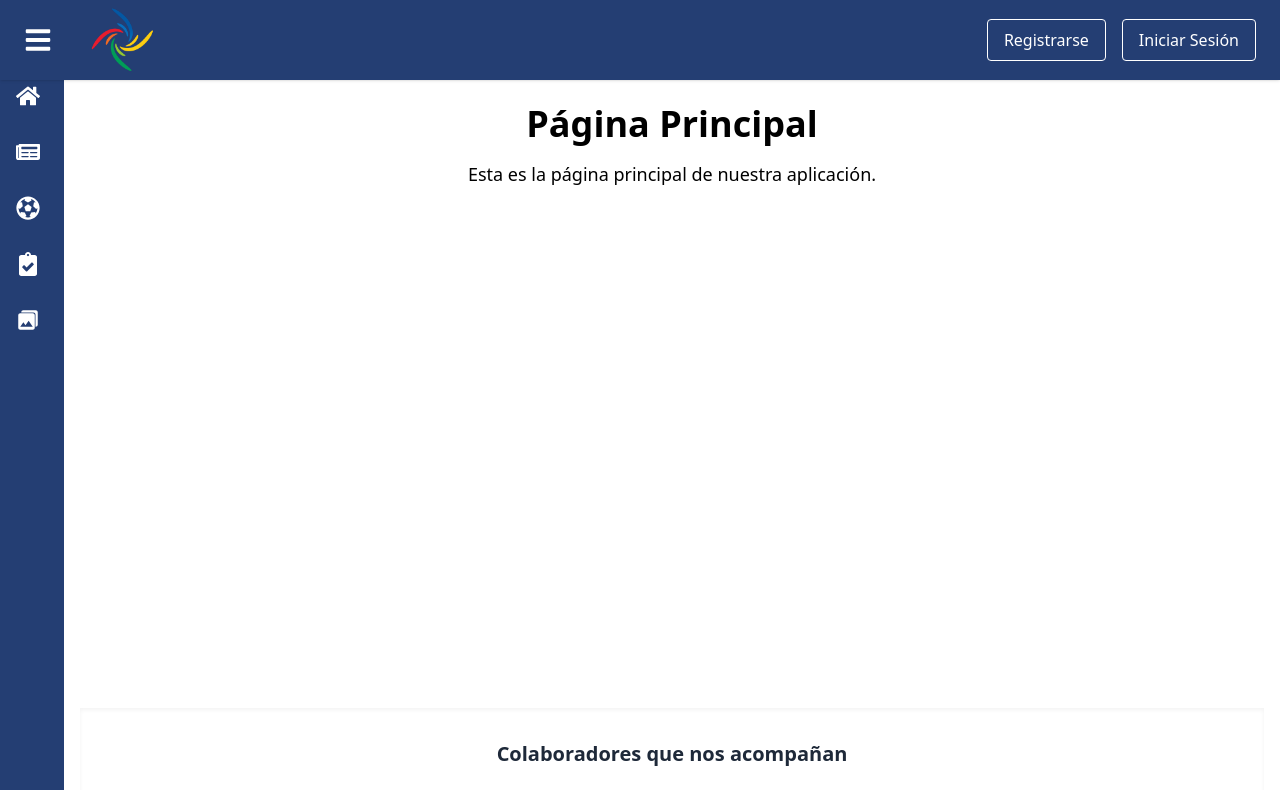
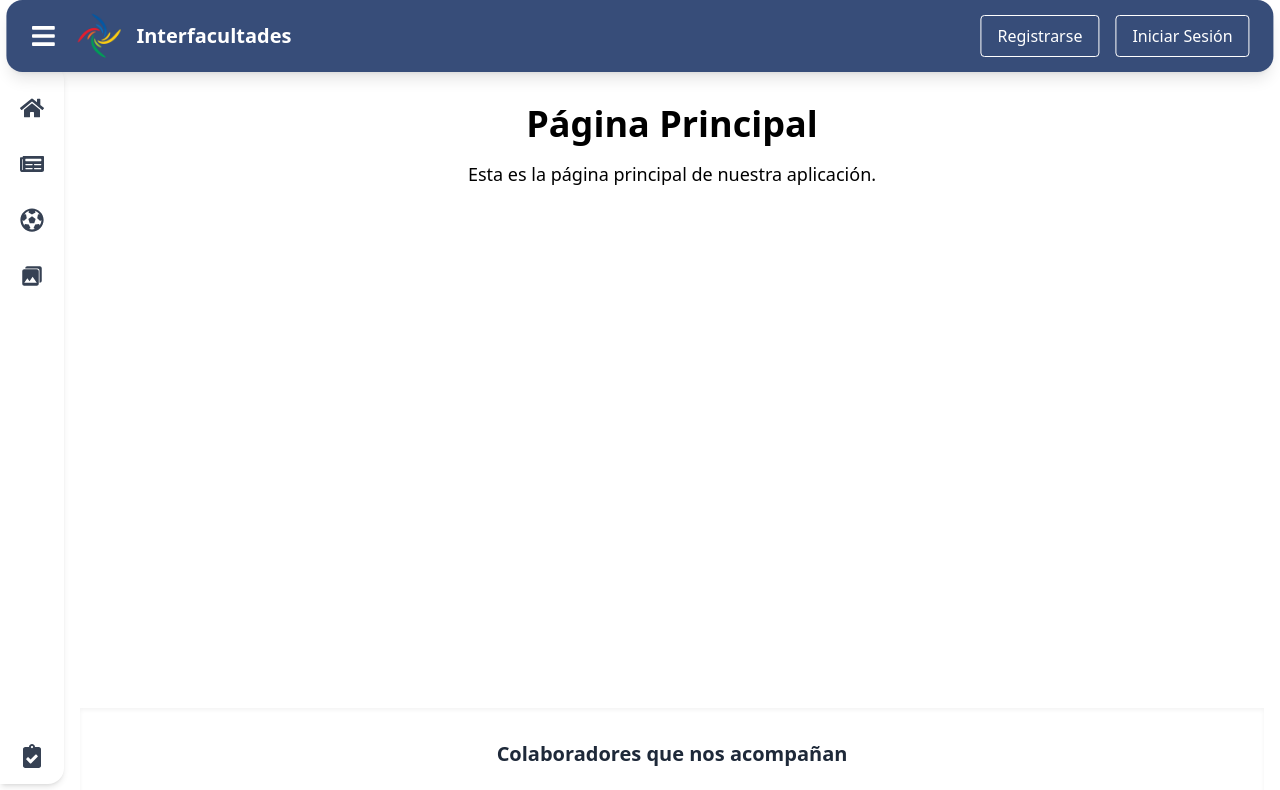
Before and after one commit to JuanF368/TPFinal-interfacultades, a React (Vite) app in the folder interfacultades/: page / in a window 1280 px wide. Shown: the top 790 px of the page. Built offline with nearby package versions, Linux system fonts and the light colour scheme.

Commit message:
Cambio estetico header y sidebar - Toast en login

```diff
--- a/interfacultades/src/Pages/Home.jsx
+++ b/interfacultades/src/Pages/Home.jsx
@@ -3,11 +3,6 @@ import { useLocation, useNavigate } from 'react-router';
 import { motion } from "motion/react";
 
 const Home = () => {
-  const location = useLocation();
-  const navigate = useNavigate();
-
-  const [mensaje, setMensaje] = useState('');
-  const [visible, setVisible] = useState(false);
   const upper = [
     "/logos/colaboradores/club.png",
     "/logos/colaboradores/iseiIns.png",
@@ -20,33 +15,8 @@ const Home = () => {
     "/logos/colaboradores/vistaa.png"
   ]
 
-  useEffect(() => {
-    if (location.state?.mensaje) {
-      setMensaje(location.state.mensaje);
-      setVisible(true);
-
-      const timerFade = setTimeout(() =>{
-        setVisible(false);
-      }, 4000);
-
-      const timer = setTimeout(() => {
-        setMensaje('');
-        navigate(location.pathname, { replace: true });
-      }, 5000);
-      return () => {
-        clearTimeout(timer);
-        clearTimeout(timerFade);
-      };
-    }
-  }, [location, navigate]);
-
   return (
     <div className='flex flex-col min-h-screen mx-auto'>
-      {mensaje && (
-          <div className={`mb-4 bg-green-100 text-green-800 px-4 py-2 rounded shadow transition-opacity duration-300 ${visible ? 'opacity-100' : 'opacity-0'}`}>
-            {mensaje}
-          </div>
-        )}
       <main className='flex-1 container mx-auto px-4 py-6'>
         <h1 className="text-4xl font-bold">Página Principal</h1>
         <p className="mt-4 text-lg">Esta es la página principal de nuestra aplicación.</p>
--- a/interfacultades/src/Pages/Login.jsx
+++ b/interfacultades/src/Pages/Login.jsx
@@ -1,6 +1,7 @@
 import React, { useState } from 'react';
 import { useNavigate } from 'react-router';
 import Input from '../components/Input';
+import { toast } from "react-toastify";
 
 const Login = () => {
 
@@ -29,9 +30,12 @@ const Login = () => {
         .then(result =>{
             if(result.token){
                 localStorage.setItem('token', result.token)
-                navigate('/', { state: { mensaje: '¡Bienvenido!' } });
+                toast.success('¡Bienvenido!', { autoClose: 2000 });
+                setTimeout(() => {
+                navigate('/');
+                }, 300);
             } else {
-                setError('Correo o contraseña incorrectos. Intentalo de nuevo.');
+                toast.error('Correo o contraseña incorrectos. Intentalo de nuevo.');
             }
         })
         .catch(error=>{
--- a/interfacultades/src/components/Header.jsx
+++ b/interfacultades/src/components/Header.jsx
@@ -23,7 +23,54 @@ const Header = ({abierto, setAbierto}) => {
     };
 
     return(
-        <header className="text-white h-auto fixed top-0 left-0 w-full bg-[#243E73] z-50 shadow ">
+        <>
+        <header className="fixed left-1/2 transform -translate-x-1/2 w-[99%] bg-[#374d79] shadow-lg rounded-2xl z-50 ">
+            <div className="flex items-center justify-between px-6 py-2 pr-6">
+                <div className="flex items-center gap-4">
+                    <button onClick={() => setAbierto(!abierto)}
+                        className="text-white hover:text-gray-300 cursor-pointer">
+                        {abierto ? <IoCloseSharp size={26}/> : <FaBars size={26}/>}
+                    </button>
+                    <div className="cursor-pointer flex items-center" onClick={() => navigate("/")}>
+                        <img src="/logos/logo-interfacultades.png" alt="logo-interfacultades" className="h-14" />
+                        <span className="ml-2 font-semibold text-xl text-white">Interfacultades</span>
+                    </div>
+                </div>
+                <div className="flex gap-4 items-center">
+                    {!estaLogueado ? (
+                        <>
+                            <Button text = "Registrarse" url="/register" />
+                            <Button text = "Iniciar Sesión" url="/login" />
+                        </>
+                    ) : (
+                        <>
+                         <FaUserCircle size={28} className="text-white cursor-pointer" onClick={() => navigate("/perfil")}/>
+                        <button
+                            onClick={() => setMostrarConfirmacion(true)}
+                            className="text-white hover:text-red-500 cursor-pointer"
+                            title="Cerrar Sesión"
+                        >
+                            <FaSignOutAlt size={24} />
+                        </button>
+                        </>
+                    )}
+                </div>
+            </div>
+
+
+        </header>
+         {mostrarConfirmacion && (
+                <CartelConfirmacion mensaje={"Seguro de cerrar sesion?" }
+                confirmar={handleLogout} cancelar={() =>setMostrarConfirmacion(false)} />
+            )}
+     </>
+    )
+}
+
+export default Header;
+<>
+{/*
+    <header className="text-white h-auto fixed top-0 left-0 w-full bg-[#243E73] z-50 shadow ">
             <div className="w-full flex items-center justify-between px-6 h-full">
                 <div className="flex items-center space-x-4">
                     <button onClick={() => setAbierto(!abierto)}
@@ -60,9 +107,5 @@ const Header = ({abierto, setAbierto}) => {
             )}
 
         </header>
-
-
-    )
-}
-
-export default Header;
+        */}
+</>
--- a/interfacultades/src/components/SideBar.jsx
+++ b/interfacultades/src/components/SideBar.jsx
@@ -13,35 +13,30 @@ const SideBar = ({abierto}) => {
     };
 
     return (
-            <div className={`fixed top-16 left-0 bottom-0 bg-[#243E73] z-10 transition-all duration-300 text-white
-            ${abierto ? "w-64" : "w-16"}  overflow-y-auto pt-1`}>
-                <nav >
-                    <ul>
-                        <li onClick={() => irAPagina('/')}className="flex items-center p-4 hover:bg-[#2b4c8e] cursor-pointer">
+            <div className={`fixed top-16 left-0 bottom-0 bg-[#ffffff] z-10 transition-all duration-300 text-white shadow-md rounded-r-2xl h-[90%]
+            ${abierto ? "w-64" : "w-16"}  overflow-y-auto pt-4 flex flex-col`}>
+                <nav className="flex flex-col flex-grow justify-between" >
+                    <ul className="flex flex-col">
+                        <li onClick={() => irAPagina('/')}className="flex items-center p-3 text-gray-700 hover:bg-gray-100 hover:text-[#243E73] rounded-lg mx-2 my-1 transition-colors cursor-pointer">
                             <FaHome size={24}/>
                             {abierto && <span className={`ml-3`}>
                                 Inicio
                             </span>}
                         </li>
-                         <li onClick={() => irAPagina("/publicaciones")} className="flex items-center p-4 hover:bg-[#2b4c8e] cursor-pointer">
+                         <li onClick={() => irAPagina("/publicaciones")} className="flex items-center p-3 text-gray-700 hover:bg-gray-100 hover:text-[#243E73] rounded-lg mx-2 my-1 transition-colors cursor-pointer">
                             <FaNewspaper size={24}/>
                             {abierto &&  <span className={`ml-3`}>
                                 Publicaciones
                             </span>}
                         </li>
-                         <li onClick={() => irAPagina("/partidos")} className="flex items-center p-4 hover:bg-[#2b4c8e] cursor-pointer">
+                         <li onClick={() => irAPagina("/partidos")} className="flex items-center p-3 text-gray-700 hover:bg-gray-100 hover:text-[#243E73] rounded-lg mx-2 my-1 transition-colors cursor-pointer">
                             <FaFutbol size={24}/>
                             {abierto && <span className={`ml-4`}>
                                 Partidos
                             </span>}
                         </li>
-                        <li onClick={() => irAPagina("/reglamentos")} className="flex items-center p-4 hover:bg-[#2b4c8e] cursor-pointer">
-                            <FaClipboardCheck size={24}/>
-                            {abierto && <span className={`ml-3`}>
-                                Reglamentos
-                            </span>}
-                        </li>
-                        <li onClick={() => irAPagina("/galeria")} className="flex items-center p-4 hover:bg-[#2b4c8e] cursor-pointer">
+
+                        <li onClick={() => irAPagina("/galeria")} className="flex items-center p-3 text-gray-700 hover:bg-gray-100 hover:text-[#243E73] rounded-lg mx-2 my-1 transition-colors cursor-pointer">
                             <IoMdPhotos size={24}/>
                             {abierto && <span className={`ml-3`}>
                                 Galería
@@ -51,7 +46,7 @@ const SideBar = ({abierto}) => {
                             <>
                             {(usuario?.rodescripcion === "administrador" || usuario?.rodescripcion ==="profesor") && (
                                 <>
-                                <li onClick={() => irAPagina("/usuarios")} className="flex items-center p-4 hover:bg-[#2b4c8e] cursor-pointer">
+                                <li onClick={() => irAPagina("/usuarios")} className="flex items-center p-3 text-gray-700 hover:bg-gray-100 hover:text-[#243E73] rounded-lg mx-2 my-1 transition-colors  cursor-pointer">
                                     <FaUsers size={24}/>
                                      {abierto && <span className="ml-3">
                                         Administrar Usuarios
@@ -61,7 +56,7 @@ const SideBar = ({abierto}) => {
                             )}
                             { usuario?.rodescripcion ==="administrador" && (
                                 <>
-                                <li onClick={() => irAPagina("/convocatoria")} className="flex items-center p-4 hover:bg-[#2b4c8e] cursor-pointer">
+                                <li onClick={() => irAPagina("/convocatoria")} className="flex items-center p-3 text-gray-700 hover:bg-gray-100 hover:text-[#243E73] rounded-lg mx-2 my-1 transition-colors cursor-pointer">
                                     <FaBullhorn size={24}/>
                                     {abierto && <span className="ml-3">
                                         Convocatoria
@@ -72,6 +67,14 @@ const SideBar = ({abierto}) => {
 
                             </>
                         )}
+                        </ul>
+                        <ul>
+                        <li onClick={() => irAPagina("/reglamentos")} className="flex items-center p-3 text-gray-700 hover:bg-gray-100 hover:text-[#243E73] rounded-lg mx-2 my-1 transition-colorscursor-pointer">
+                            <FaClipboardCheck size={24}/>
+                            {abierto && <span className={`ml-3`}>
+                                Reglamentos
+                            </span>}
+                        </li>
                     </ul>
                 </nav>
             </div>
```
